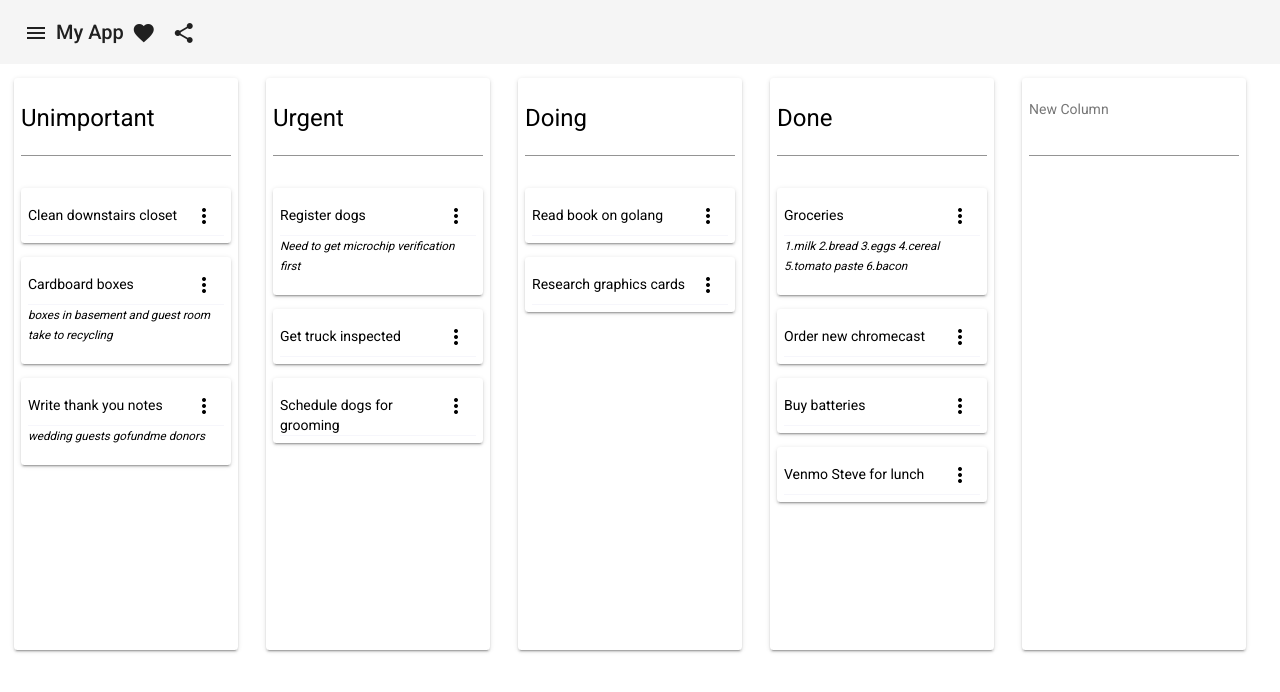
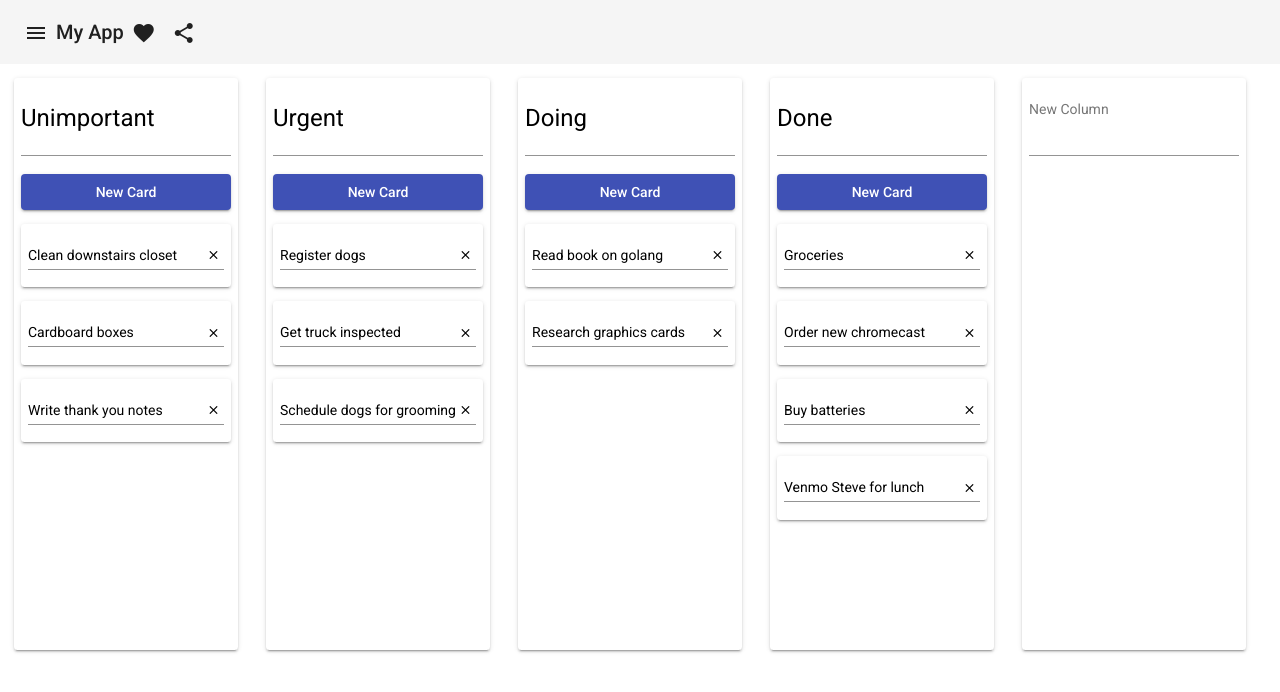
Before and after one commit to tysmithnet/learn-angular-dropndrop, an Angular app in the folder todoapp/: page / in a window 1280 px wide. Shown: the top 692 px of the page. Built offline with nearby package versions, Linux system fonts and the light colour scheme.

Commit message:
Make cards deletable

```diff
--- a/todoapp/src/app/app.component.css
+++ b/todoapp/src/app/app.component.css
@@ -23,10 +23,15 @@
 .card {
     margin-top: 1em;
     padding: .5em;
+    padding-bottom: 0;
     border-radius: .25em;
     display: flex;
     flex-direction: column;
     background-color: white;
+}
+
+.card-action-container {
+    background-color: red;
 }
 
 .cdk-drop-list {
@@ -41,16 +46,6 @@
     font-size: 14px;
 }
 
-.card-header {
-    display: flex;
-    align-items: baseline;
-    border-bottom: 1px solid #f6f6fb;
-}
-
-.card-header > .card-header-title {
-    flex-grow: 1;
-}
-
 .card-description {
     font-size: smaller;
     font-style: italic;
--- a/todoapp/src/app/app.component.html
+++ b/todoapp/src/app/app.component.html
@@ -49,6 +49,7 @@
       <mat-form-field class="example-full-width">
         <h1><input name="title" matInput [(ngModel)]="column.title" /></h1>
       </mat-form-field>
+      <button mat-raised-button color="primary">New Card</button>
       <div
         cdkDropList
         [cdkDropListData]="column?.cards"
@@ -60,26 +61,12 @@
           *ngFor="let card of column?.cards"
           cdkDrag
         >
-          <div class="card-header">
-            <div class="card-header-title">{{ card.title }}</div>
-            <button
-              mat-icon-button
-              [matMenuTriggerFor]="cardMenu"
-              aria-label="Example icon-button with a menu"
-            >
-              <mat-icon>more_vert</mat-icon>
-            </button>
-          </div>
-          <p *ngIf="card.description" class="card-description">
-            {{ card.description }}
-          </p>
-          <div class="card-action-container"></div>
-          <mat-menu #cardMenu="matMenu">
-            <button mat-menu-item (click)="deleteCard(column, card)">
-              <mat-icon>delete</mat-icon>
-              <span>Delete</span>
-            </button>
-          </mat-menu>
+            <mat-form-field class="card-header-title">
+              <input name="card-title" matInput [(ngModel)]="card.title" />
+              <button matSuffix mat-icon-button (click)="deleteCard(column, card)">
+                <mat-icon>clear</mat-icon>
+              </button>
+            </mat-form-field>
         </div>
         <!-- /CARD -->
       </div>
--- a/todoapp/src/app/app.component.ts
+++ b/todoapp/src/app/app.component.ts
@@ -1,4 +1,5 @@
-import { Component, OnInit } from '@angular/core';
+import { Component, Inject, OnInit } from '@angular/core';
+import {MatDialog, MAT_DIALOG_DATA, MatDialogRef} from '@angular/material/dialog';
 import {CdkDragDrop, moveItemInArray, transferArrayItem} from '@angular/cdk/drag-drop';
 import {Board, Column, Card, DUMMY_BOARDS} from './model';
 @Component({
```
